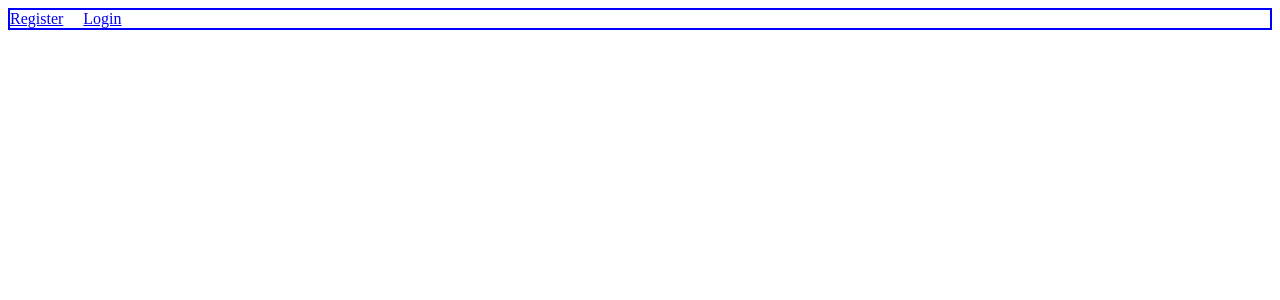
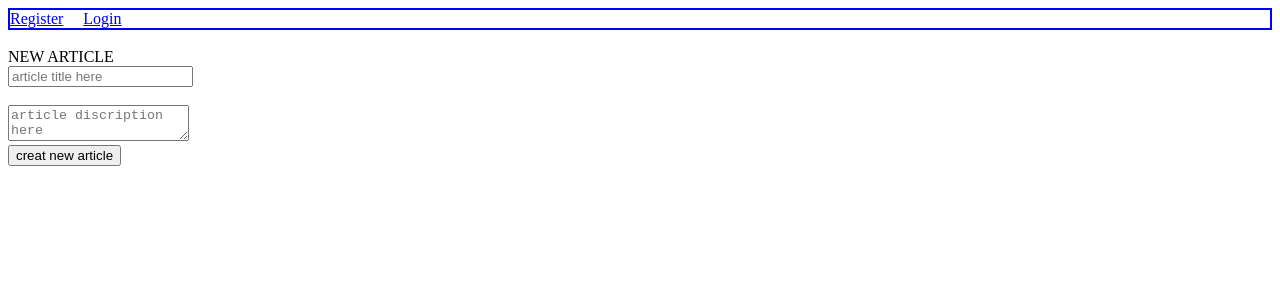
Before and after one commit to C3-Kulthoom/MERAKI_Academy_Project_3_Part4, a React (Create React App) app in the folder frontend/: page /Newarticle in a window 1280 px wide. Shown: the top 300 px of the page. Built offline with nearby package versions, Linux system fonts and the light colour scheme.

Commit message:
trying to solve card 3

```diff
--- a/frontend/src/App.js
+++ b/frontend/src/App.js
@@ -5,7 +5,7 @@ import Navigation from "./components/Navigation";
 import Login from "./components/Login";
 import Register from "./components/Register";
 import Dashboard from "./components/Dashboard"
-import Newarticle from "./components/Newarticle"
+import NewArticle from "./components/Newarticle"
 
 
 import { Route} from "react-router-dom";
@@ -27,7 +27,7 @@ export default function App() {
 
           <Route exact path="/Register" component={Register} />
           <Route exact path="/Dashboard" component={Dashboard}/>
-          <Route exact path="/Newarticle" component={Newarticle} />
+          <Route exact path="/Newarticle"  render={() => <NewArticle token = {token}  /> }  />
 
 
       </div>
--- a/frontend/src/components/Dashboard.js
+++ b/frontend/src/components/Dashboard.js
@@ -2,8 +2,9 @@ import React from 'react'
 
 export default function Dashboard() {
     return (
-        <div>
-
+        <div  style={{border:"solid  2px red " }} >
+        <p>Dashboard</p>
+        {/* <button  style={{border:"black  ,2px "}}   onClick={creatNewArti}  > GET ALL ARTICLES </button>  */}
         </div>
     )
 }
--- a/frontend/src/components/Navigation.js
+++ b/frontend/src/components/Navigation.js
@@ -11,10 +11,7 @@ import { Link} from "react-router-dom";
 {!token?(<><Link to='/Register'>Register </Link>  <Link to='/Login'>Login </Link></>)
 :(<><Link to='/Dashboard'>Dashboard </Link><Link to='/Newarticle'>Newarticle </Link></>)}
 
-    {/* token ?  ( <Link to='/Login'>Login </Link>
-      <Link to='/Register'>Register </Link>)
-      : (<Link to='/Dashboard'>Dashboard </Link>
-      <Link to='/Newarticle'>Newarticle </Link>)  */}
+
      </div>
 )
 }
--- a/frontend/src/components/Newarticle.js
+++ b/frontend/src/components/Newarticle.js
@@ -1,11 +1,52 @@
 import React from 'react'
+import { useState } from 'react';
+import axios from "axios"
 
-function Newarticle() {
+
+export const NewArticle=({token})=> {
+    let [title, setTitle] = useState("");
+    let [discription, setDiscription] = useState("");
+    let [massage, setMassage] = useState("");
+    const creatNewArt =()=>
+{
+
+        let newArt = {
+            title ,
+            discription
+          };
+          axios.post(`http://localhost:5000/NewArticle`,`headers:{
+            'Authorization': Bearer${token}
+            } `, newArt).then((res) => {
+            console.log(res)
+
+
+         });
+         setMassage(("user added  successfully "))
+     }
+
+
+
     return (
+        <>
         <div>
+            NEW ARTICLE
+        </div>
+        <div>
+<input type ="text" placeholder ="article title here"   onChange={(e) => {
+          setTitle((title = e.target.value)) }}/>
+            </div>
+            <br/>
+            <div>
+<textarea placeholder="article discription here"  onChange={(e) => {
+          setDiscription((discription = e.target.value)) }}/>
+        </div>
 
-        </div>
+        <button  onClick={creatNewArt} >
+creat new article
+        </button>
+        <p>{massage}</p>
+        </>
     )
 }
 
-export default Newarticle
+export default NewArticle
```
Also changed, not shown: frontend/src/components/Authcontext.js (deleted, +0 -22 lines).
